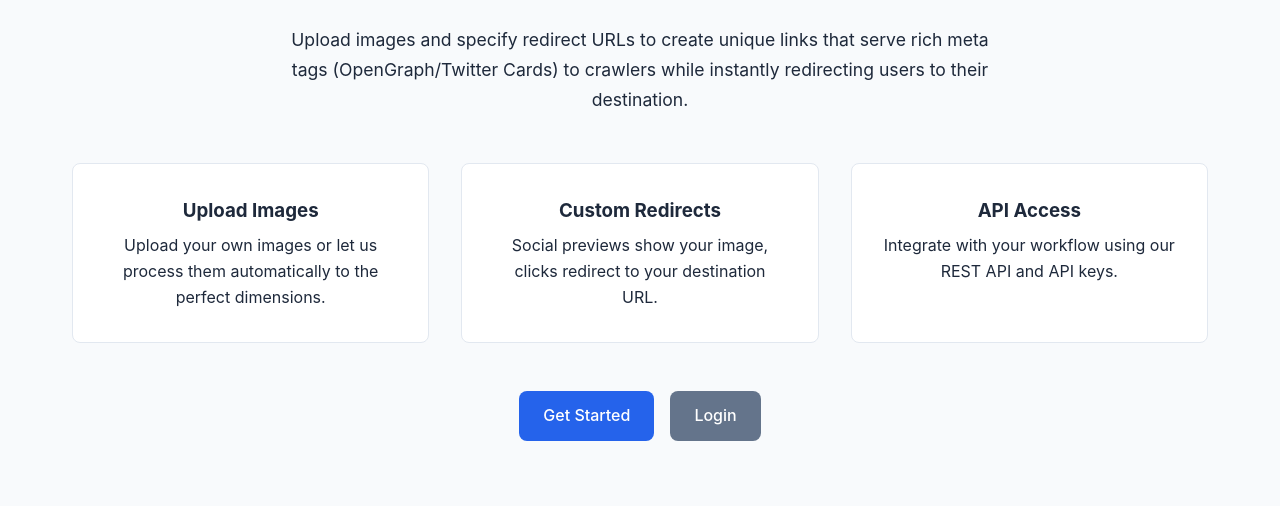
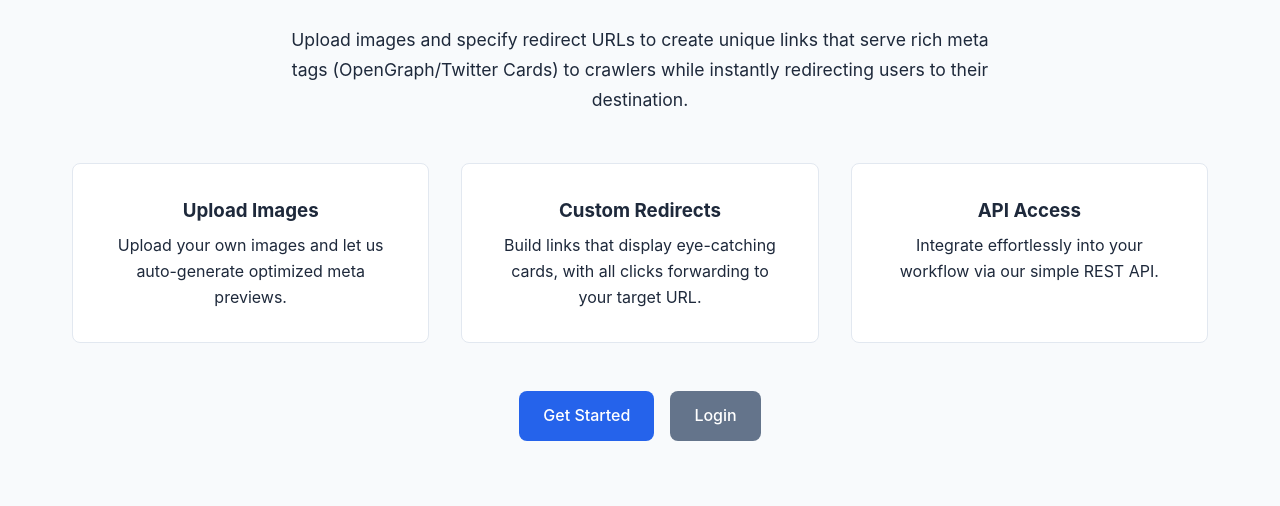
Before and after one commit to ahoysoft/image_link_card, a Flask app: template app/templates/public/landing.html in a window 1280 px wide. Shown: the part 285-791 px from the top of the page. Run offline with Flask 3, Linux system fonts and the light colour scheme; the template is opened without the code that fills it, so the values that code supplies are empty.

Commit message:
Update feature card descriptions
Co-Authored-By: Claude Opus 4.5 <noreply@anthropic.com>

```diff
--- a/app/templates/public/landing.html
+++ b/app/templates/public/landing.html
@@ -12,15 +12,15 @@
     <div class="features">
         <div class="feature">
             <h3>Upload Images</h3>
-            <p>Upload your own images or let us process them automatically to the perfect dimensions.</p>
+            <p>Upload your own images and let us auto-generate optimized meta previews.</p>
         </div>
         <div class="feature">
             <h3>Custom Redirects</h3>
-            <p>Social previews show your image, clicks redirect to your destination URL.</p>
+            <p>Build links that display eye-catching cards, with all clicks forwarding to your target URL.</p>
         </div>
         <div class="feature">
             <h3>API Access</h3>
-            <p>Integrate with your workflow using our REST API and API keys.</p>
+            <p>Integrate effortlessly into your workflow via our simple REST API.</p>
         </div>
     </div>
 
```
